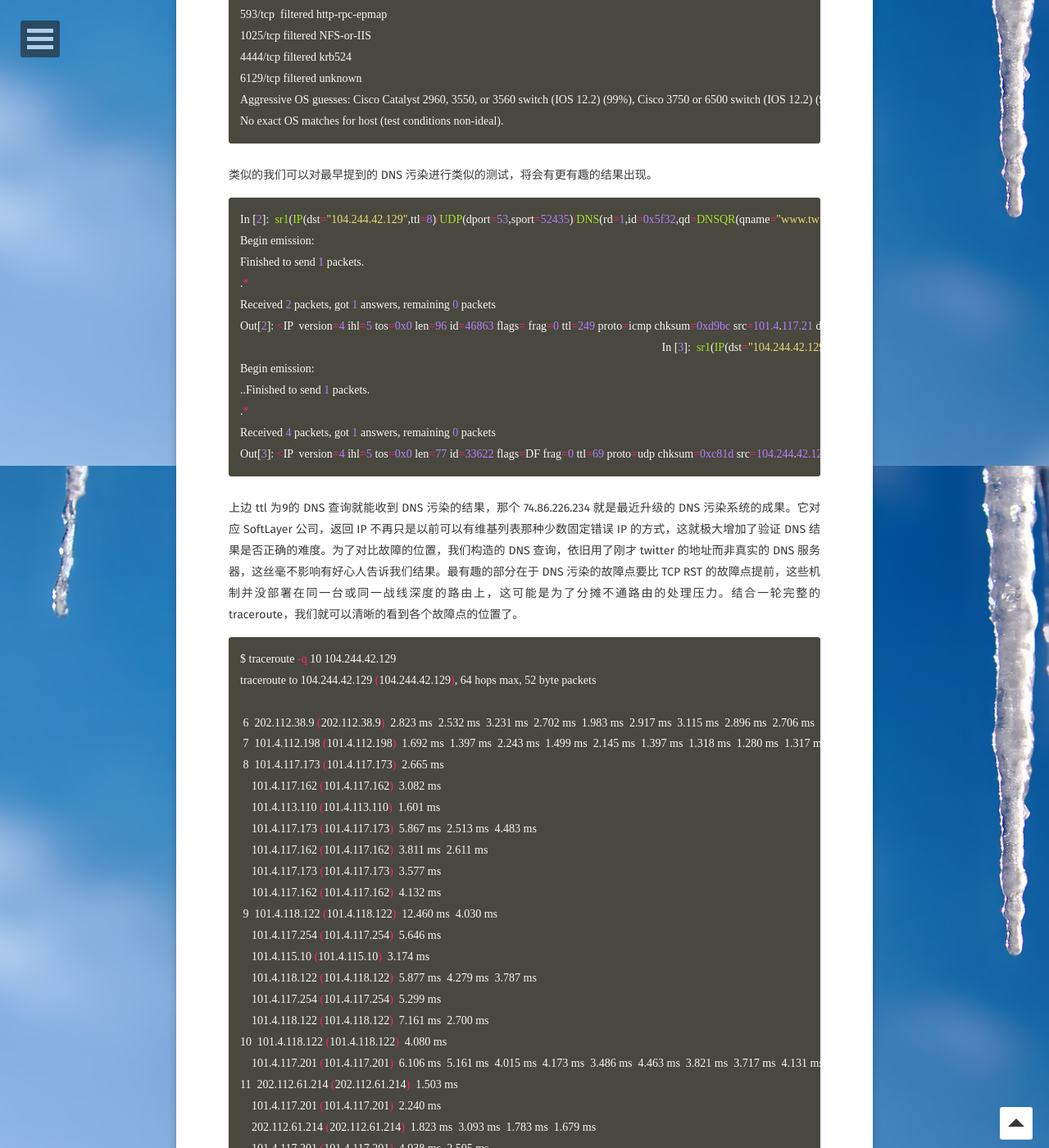
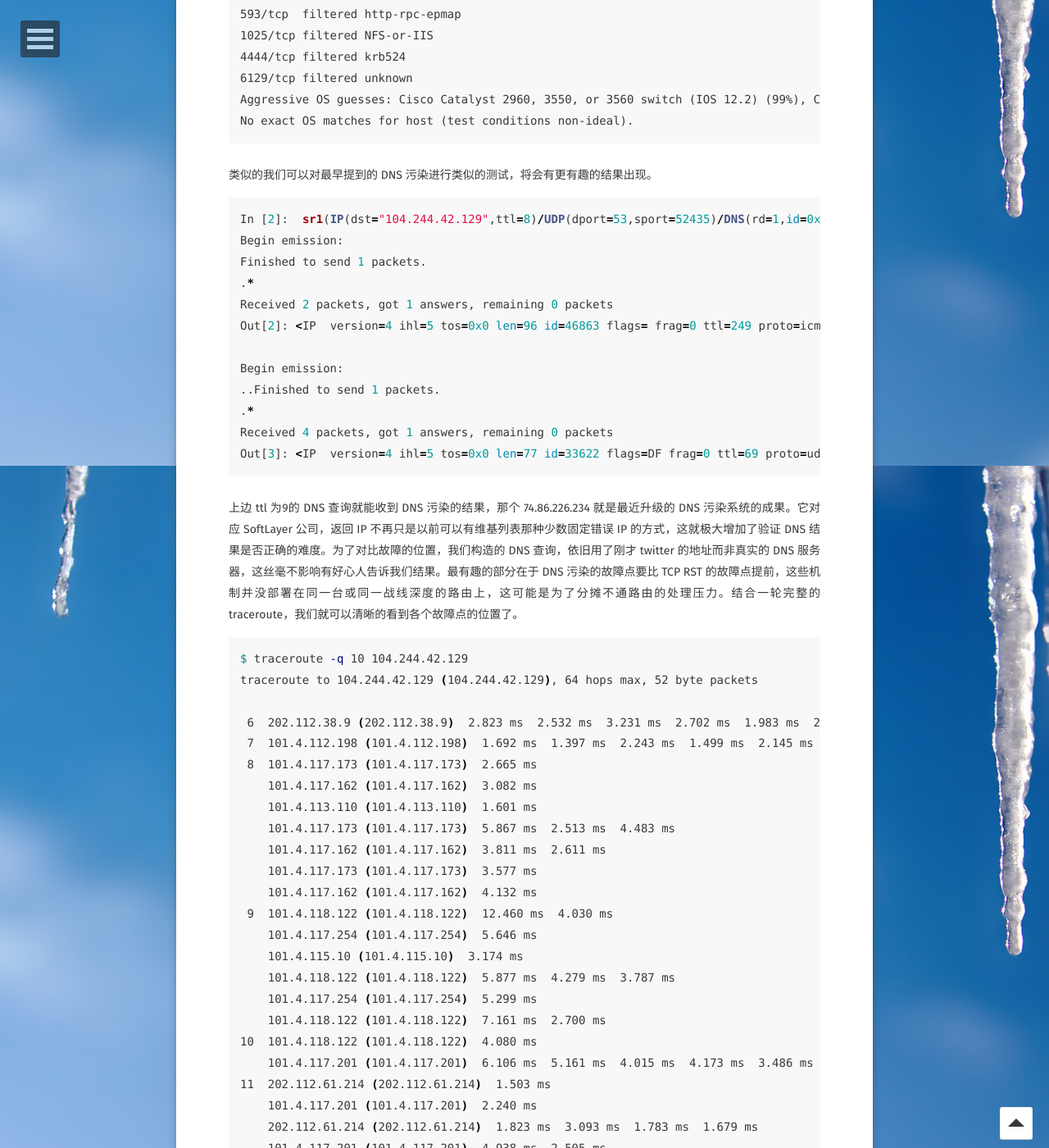
Before and after one commit to refraction-ray/refraction-ray.github.io, a Jekyll site: the page built from _posts/2018-01-07-如何正常的上网.md, in a window 1280 px wide and 1400 px high, scrolled down 16532 px. Shown: the whole window at 82% size. Built offline with Jekyll 4.4.1, drawn with Linux system fonts in a browser that asks for light colours; some web fonts are replaced; comment, search, counter and statistics services are not loaded; some of the changed text lies outside the part shown.

Commit message:
code highlighter and jekyll post

```diff
--- a/_posts/2018-01-07-如何正常的上网.md
+++ b/_posts/2018-01-07-如何正常的上网.md
@@ -3,7 +3,7 @@ layout: post
 title: "如何正常的上网之哪里不正常"
 date: 2018-01-07
 excerpt: "从网络环境到网络设置，你需要知道的一切"
-tags: [mac,Internet,settings]
+tags: [mac,internet,settings]
 comments: true
 ---
 
--- a/_sass/syntax.scss
+++ b/_sass/syntax.scss
@@ -2,75 +2,222 @@ pre.highlight {
   padding: 1em;
 }
 
-.highlight {
-	background-color: #49483e;
+.highlight{
   font-family: $font2;
   @include font-size(14);
-	color: #f8f8f2;
   border-radius: 4px;
   pre {
     position: relative;
     margin: 0;
     padding: 1em;
   }
-	.lineno            { padding-right: 24px; color: lighten(#49483e,50);}
-	.hll               { background-color: #49483e}
-	.c                 { color: #75715e }                            /* Comment                     */
-	.err               { color: #960050; background-color: #1e0010 } /* Error                       */
-	.k                 { color: #66d9ef }                            /* Keyword                     */
-	.l                 { color: #ae81ff }                            /* Literal                     */
-	.n                 { color: #f8f8f2 }                            /* Name                        */
-	.o                 { color: #f92672 }                            /* Operator                    */
-	.p                 { color: #f8f8f2 }                            /* Punctuation                 */
-	.cm                { color: #75715e }                            /* Comment.Multiline           */
-	.cp                { color: #75715e }                            /* Comment.Preproc             */
-	.c1                { color: #75715e }                            /* Comment.Single              */
-	.cs                { color: #75715e }                            /* Comment.Special             */
-	.ge                { font-style: italic }                        /* Generic.Emph                */
-	.gs                { font-weight: bold }                         /* Generic.Strong              */
-	.kc                { color: #66d9ef }                            /* Keyword.Constant            */
-	.kd                { color: #66d9ef }                            /* Keyword.Declaration         */
-	.kn                { color: #f92672 }                            /* Keyword.Namespace           */
-	.kp                { color: #66d9ef }                            /* Keyword.Pseudo              */
-	.kr                { color: #66d9ef }                            /* Keyword.Reserved            */
-	.kt                { color: #66d9ef }                            /* Keyword.Type                */
-	.ld                { color: #e6db74 }                            /* Literal.Date                */
-	.m                 { color: #ae81ff }                            /* Literal.Number              */
-	.s                 { color: #e6db74 }                            /* Literal.String              */
-	.na                { color: #a6e22e }                            /* Name.Attribute              */
-	.nb                { color: #f8f8f2 }                            /* Name.Builtin                */
-	.nc                { color: #a6e22e }                            /* Name.Class                  */
-	.no                { color: #66d9ef }                            /* Name.Constant               */
-	.nd                { color: #a6e22e }                            /* Name.Decorator              */
-	.ni                { color: #f8f8f2 }                            /* Name.Entity                 */
-	.ne                { color: #a6e22e }                            /* Name.Exception              */
-	.nf                { color: #a6e22e }                            /* Name.Function               */
-	.nl                { color: #f8f8f2 }                            /* Name.Label                  */
-	.nn                { color: #f8f8f2 }                            /* Name.Namespace              */
-	.nx                { color: #a6e22e }                            /* Name.Other                  */
-	.py                { color: #f8f8f2 }                            /* Name.Property               */
-	.nt                { color: #f92672 }                            /* Name.Tag                    */
-	.nv                { color: #f8f8f2 }                            /* Name.Variable               */
-	.ow                { color: #f92672 }                            /* Operator.Word               */
-	.w                 { color: #f8f8f2 }                            /* Text.Whitespace             */
-	.mf                { color: #ae81ff }                            /* Literal.Number.Float        */
-	.mh                { color: #ae81ff }                            /* Literal.Number.Hex          */
-	.mi                { color: #ae81ff }                            /* Literal.Number.Integer      */
-	.mo                { color: #ae81ff }                            /* Literal.Number.Oct          */
-	.sb                { color: #e6db74 }                            /* Literal.String.Backtick     */
-	.sc                { color: #e6db74 }                            /* Literal.String.Char         */
-	.sd                { color: #e6db74 }                            /* Literal.String.Doc          */
-	.s2                { color: #e6db74 }                            /* Literal.String.Double       */
-	.se                { color: #ae81ff }                            /* Literal.String.Escape       */
-	.sh                { color: #e6db74 }                            /* Literal.String.Heredoc      */
-	.si                { color: #e6db74 }                            /* Literal.String.Interpol     */
-	.sx                { color: #e6db74 }                            /* Literal.String.Other        */
-	.sr                { color: #e6db74 }                            /* Literal.String.Regex        */
-	.s1                { color: #e6db74 }                            /* Literal.String.Single       */
-	.ss                { color: #e6db74 }                            /* Literal.String.Symbol       */
-	.bp                { color: #f8f8f2 }                            /* Name.Builtin.Pseudo         */
-	.vc                { color: #f8f8f2 }                            /* Name.Variable.Class         */
-	.vg                { color: #f8f8f2 }                            /* Name.Variable.Global        */
-	.vi                { color: #f8f8f2 }                            /* Name.Variable.Instance      */
-	.il                { color: #ae81ff }                            /* Literal.Number.Integer.Long */
 }
+.highlight table td { padding: 5px; }
+.highlight table pre { margin: 0; }
+.highlight .cm {
+  color: #999988;
+  font-style: italic;
+}
+.highlight .cp {
+  color: #999999;
+  font-weight: bold;
+}
+.highlight .c1 {
+  color: #999988;
+  font-style: italic;
+}
+.highlight .cs {
+  color: #999999;
+  font-weight: bold;
+  font-style: italic;
+}
+.highlight .c, .highlight .cd {
+  color: #999988;
+  font-style: italic;
+}
+.highlight .err {
+  color: #a61717;
+  background-color: #e3d2d2;
+}
+.highlight .gd {
+  color: #000000;
+  background-color: #ffdddd;
+}
+.highlight .ge {
+  color: #000000;
+  font-style: italic;
+}
+.highlight .gr {
+  color: #aa0000;
+}
+.highlight .gh {
+  color: #999999;
+}
+.highlight .gi {
+  color: #000000;
+  background-color: #ddffdd;
+}
+.highlight .go {
+  color: #888888;
+}
+.highlight .gp {
+  color: #555555;
+}
+.highlight .gs {
+  font-weight: bold;
+}
+.highlight .gu {
+  color: #aaaaaa;
+}
+.highlight .gt {
+  color: #aa0000;
+}
+.highlight .kc {
+  color: #000000;
+  font-weight: bold;
+}
+.highlight .kd {
+  color: #000000;
+  font-weight: bold;
+}
+.highlight .kn {
+  color: #000000;
+  font-weight: bold;
+}
+.highlight .kp {
+  color: #000000;
+  font-weight: bold;
+}
+.highlight .kr {
+  color: #000000;
+  font-weight: bold;
+}
+.highlight .kt {
+  color: #445588;
+  font-weight: bold;
+}
+.highlight .k, .highlight .kv {
+  color: #000000;
+  font-weight: bold;
+}
+.highlight .mf {
+  color: #009999;
+}
+.highlight .mh {
+  color: #009999;
+}
+.highlight .il {
+  color: #009999;
+}
+.highlight .mi {
+  color: #009999;
+}
+.highlight .mo {
+  color: #009999;
+}
+.highlight .m, .highlight .mb, .highlight .mx {
+  color: #009999;
+}
+.highlight .sb {
+  color: #d14;
+}
+.highlight .sc {
+  color: #d14;
+}
+.highlight .sd {
+  color: #d14;
+}
+.highlight .s2 {
+  color: #d14;
+}
+.highlight .se {
+  color: #d14;
+}
+.highlight .sh {
+  color: #d14;
+}
+.highlight .si {
+  color: #d14;
+}
+.highlight .sx {
+  color: #d14;
+}
+.highlight .sr {
+  color: #009926;
+}
+.highlight .s1 {
+  color: #d14;
+}
+.highlight .ss {
+  color: #990073;
+}
+.highlight .s {
+  color: #d14;
+}
+.highlight .na {
+  color: #008080;
+}
+.highlight .bp {
+  color: #999999;
+}
+.highlight .nb {
+  color: #0086B3;
+}
+.highlight .nc {
+  color: #445588;
+  font-weight: bold;
+}
+.highlight .no {
+  color: #008080;
+}
+.highlight .nd {
+  color: #3c5d5d;
+  font-weight: bold;
+}
+.highlight .ni {
+  color: #800080;
+}
+.highlight .ne {
+  color: #990000;
+  font-weight: bold;
+}
+.highlight .nf {
+  color: #990000;
+  font-weight: bold;
+}
+.highlight .nl {
+  color: #990000;
+  font-weight: bold;
+}
+.highlight .nn {
+  color: #555555;
+}
+.highlight .nt {
+  color: #000080;
+}
+.highlight .vc {
+  color: #008080;
+}
+.highlight .vg {
+  color: #008080;
+}
+.highlight .vi {
+  color: #008080;
+}
+.highlight .nv {
+  color: #008080;
+}
+.highlight .ow {
+  color: #000000;
+  font-weight: bold;
+}
+.highlight .o {
+  color: #000000;
+  font-weight: bold;
+}
+.highlight .w {
+  color: #bbbbbb;
+}
+.highlight {
+  background-color: #f8f8f8;
+}
--- a/_sass/variables.scss
+++ b/_sass/variables.scss
@@ -28,7 +28,7 @@ $info		         : #308cbc;
 
 //fonts
 $font1               : Fira Sans,sans-serif;
-$font2               : Inconsolata;
+$font2               : "SFMono-Regular",Consolas,"Liberation Mono",Menlo,Courier,monospace;
 $alt-font            : serif;
 $doc-font-size       : 16;
 $doc-line-height     : 26;
```
Also changed, not shown: _posts/2018-01-15-IP协议笔记.md (+1 -1 lines), _posts/2018-10-28-Jekyll 问题解决和功能添加.md (added, +149 -0 lines). Lines whose indentation alone changed are shown as unchanged.
